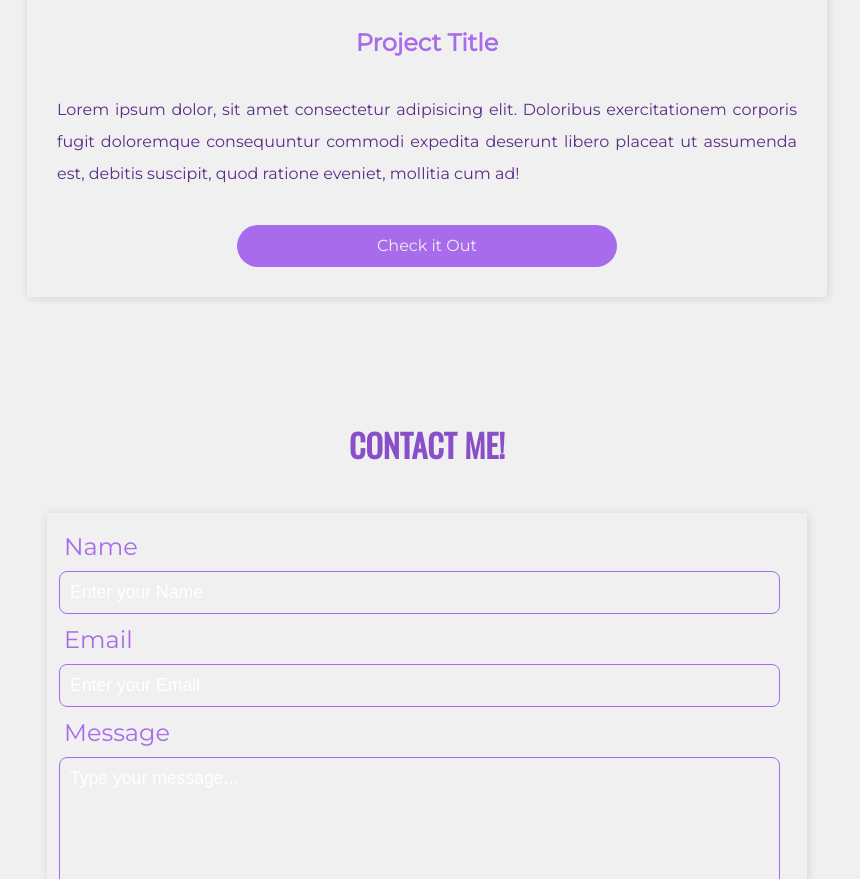
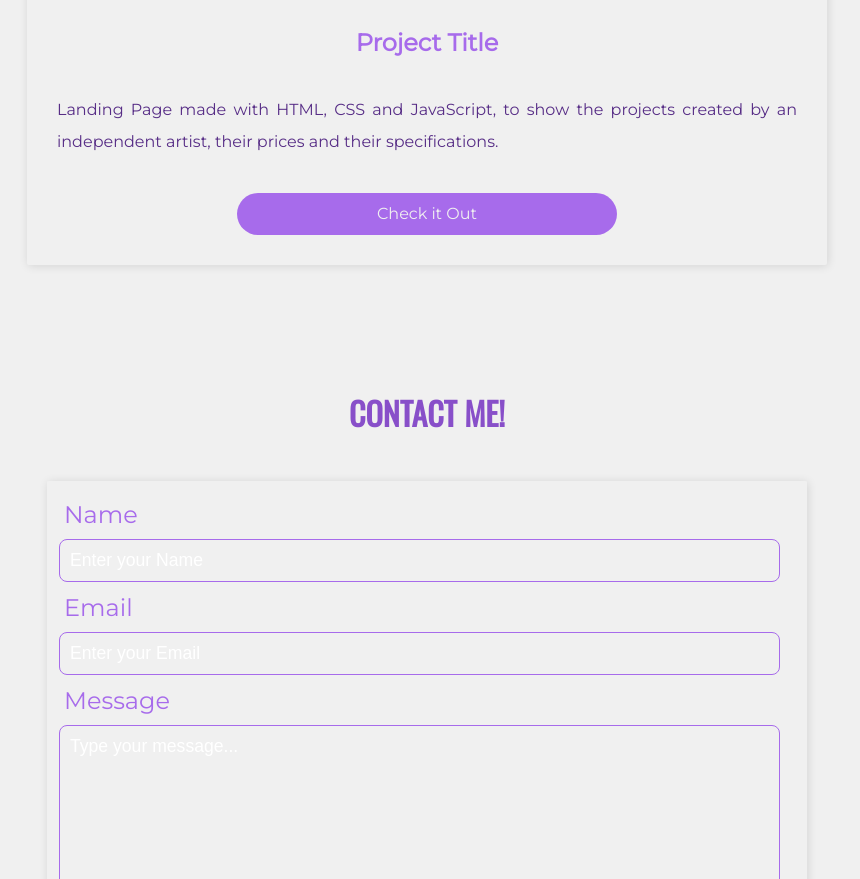
Before and after one commit to nataliegcabral/portfolio, a plain HTML site: page index.html in a window 1280 px wide. Shown: the part 2824-3703 px from the top of the page, without its empty margins (213-1073 px from the left). Drawn offline with nearby package versions, Linux system fonts and the light colour scheme.

Commit message:
updating descriptions

```diff
--- a/index.html
+++ b/index.html
@@ -90,9 +90,7 @@
         <img src="images/project2.png" alt="">
         <div class="project-container">
           <h4>Project Title</h4>
-          <p>Lorem ipsum dolor, sit amet consectetur adipisicing elit. Doloribus exercitationem corporis fugit
-            doloremque consequuntur commodi expedita deserunt libero placeat ut assumenda est, debitis suscipit, quod
-            ratione eveniet, mollitia cum ad!</p>
+          <p>Landing Page made with HTML, CSS and JavaScript, to show the projects created by an independent artist, their prices and their specifications.</p>
           <a href="#" target="_blank">Check it Out</a>
         </div>
       </div>
```
